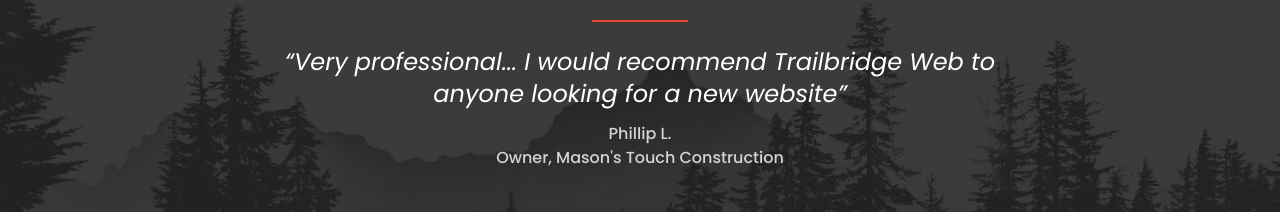
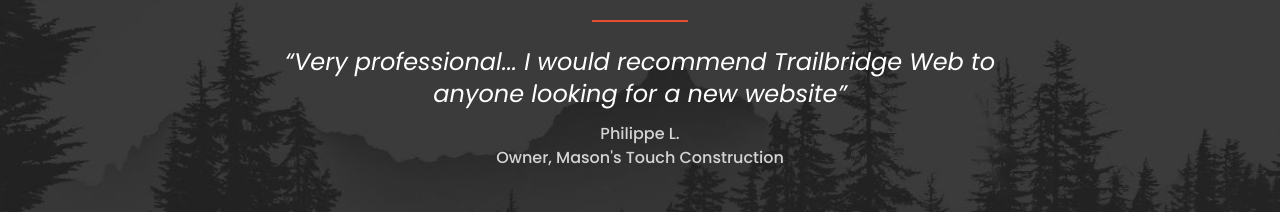
Before and after one commit to EMurrell/Agency-Beta, a Next.js app: page / in a window 1280 px wide. Shown: the part 1826-2038 px from the top of the page. Built offline with nearby package versions, Linux system fonts and the light colour scheme.

Commit message:
correct spelling error testimonial section

```diff
--- a/components/Testimonial.js
+++ b/components/Testimonial.js
@@ -30,7 +30,7 @@
               <div className="flex flex-col items-center justify-center">
                 <div className="flex flex-col items-center mt-3 text-center">
                   <p className="text-base font-medium font-body text-neutral-300">
-                    Phillip L.
+                    Philippe L.
                   </p>
 
                   <p className="text-base font-medium font-body text-neutral-300">
```
